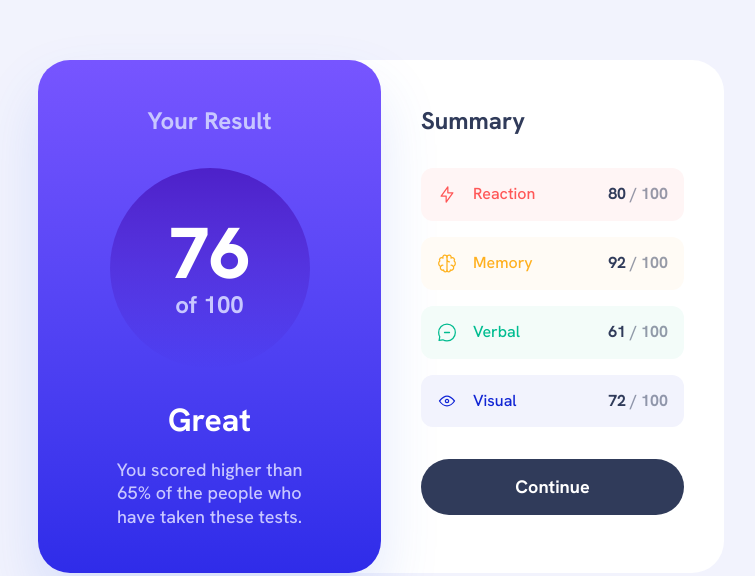
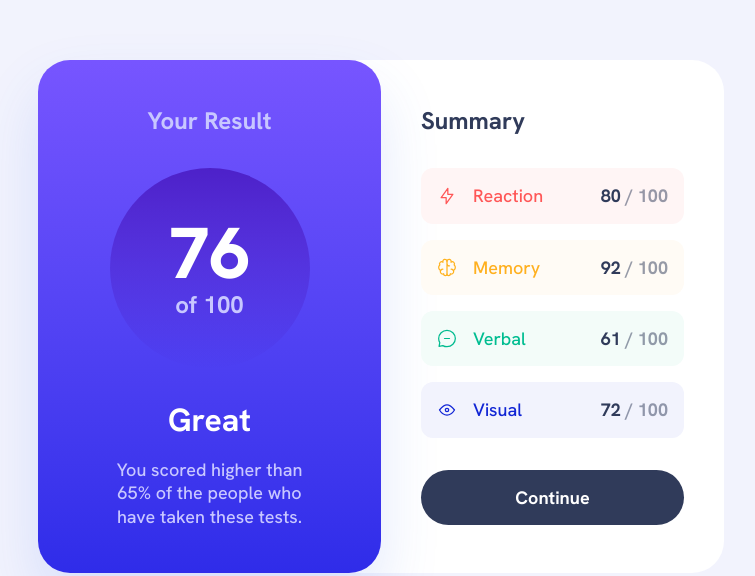
Before and after one commit to anggelserrato/fm-results-summary-component, a Next.js app: page / in a window 1280 px wide. Shown: the part 224-800 px from the top of the page, without its empty margins (259-1014 px from the left). Built offline with nearby package versions, Linux system fonts and the light colour scheme.

Commit message:
fix: update text presets for results summary component

```diff
--- a/app/page.tsx
+++ b/app/page.tsx
@@ -38,11 +38,11 @@ export default function Home() {
                       height={20}
                     />
                     <p
-                      className={`mr-auto text-preset-6-medium ${item.color} ml-200`}
+                      className={`mr-auto text-preset-6-medium md:text-preset-5-medium ${item.color} ml-200`}
                     >
                       {item.category}
                     </p>
-                    <p className="items-end text-preset-6-bold text-navy-950">
+                    <p className="items-end text-preset-6-bold text-navy-950 md:text-preset-5-bold md:text-[1.125rem]">
                       {item.score}{' '}
                       <span className="text-navy-950 opacity-[0.5]">/ 100</span>
                     </p>
```
